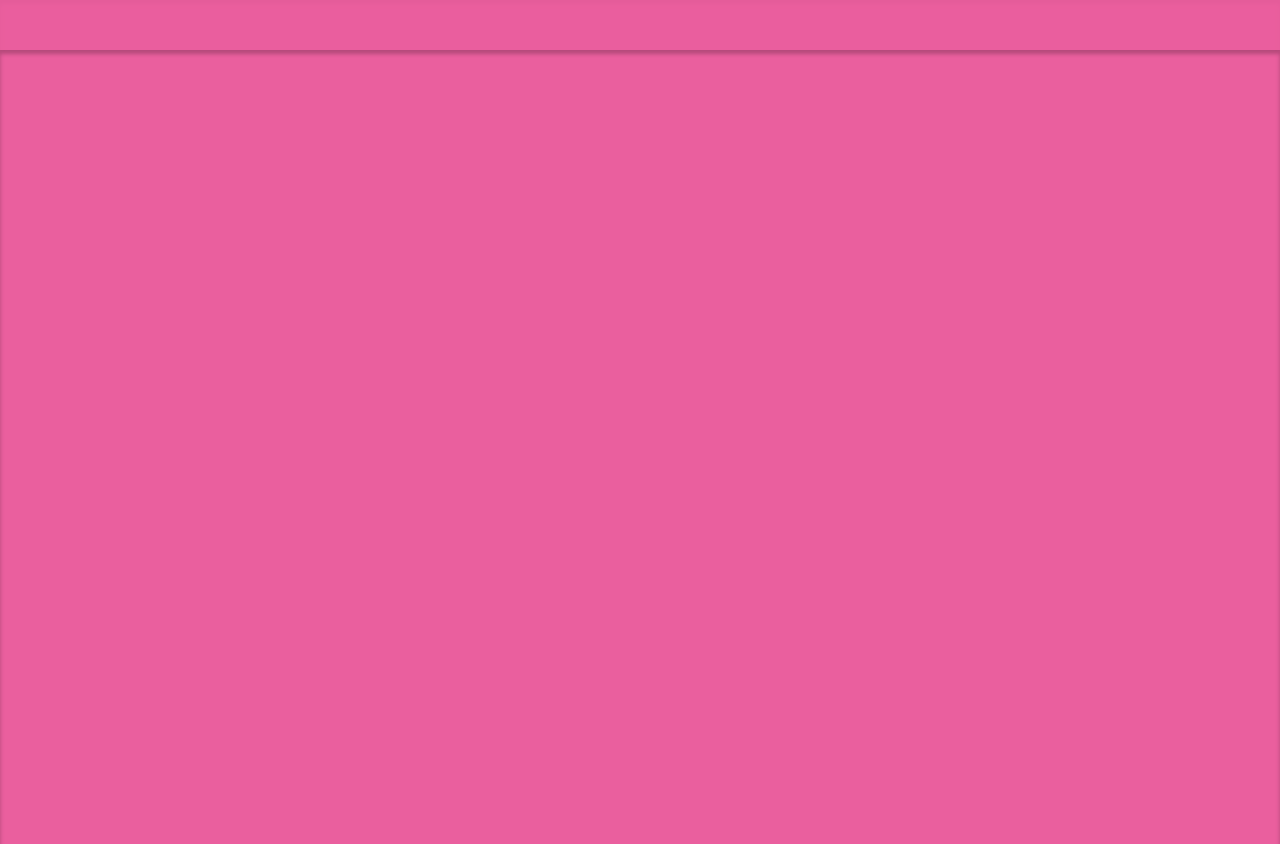
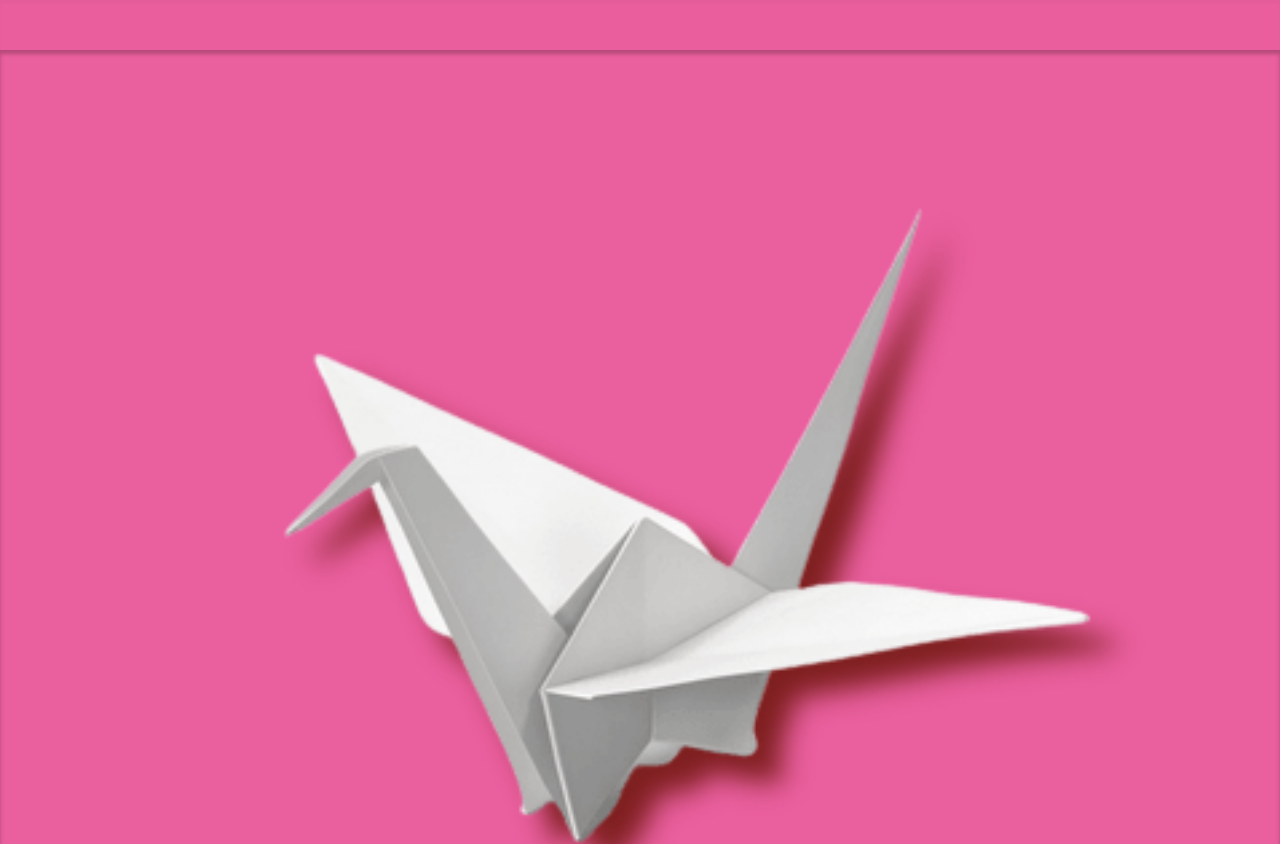
Before and after one commit to Avoracity/Introgami, a Nuxt app in the folder client/: page / in a window 1280 px wide. Shown: the top 844 px of the page. Built offline with nearby package versions, Linux system fonts and the light colour scheme.

Commit message:
layered div class

```diff
--- a/client/assets/styles/hero.css
+++ b/client/assets/styles/hero.css
@@ -13,3 +13,10 @@
     box-shadow: inset 0px 4px 4px rgba(0, 0, 0, 0.25);
 
 }
+
+.hero-crane {
+    background-image: url("assets/images/introgami-crane.png");
+    background-repeat: no-repeat;
+    background-size: cover;
+    background-position: center;
+}
--- a/client/components/Hero.vue
+++ b/client/components/Hero.vue
@@ -1,6 +1,6 @@
 <template>
     <div class="Hero Container">
-        <div class = "hero"></div>
+        <div class = "hero hero-crane"></div>
     </div>
 
 </template>
```
Also changed, not shown: client/assets/images/introgami-crane.png (added).
